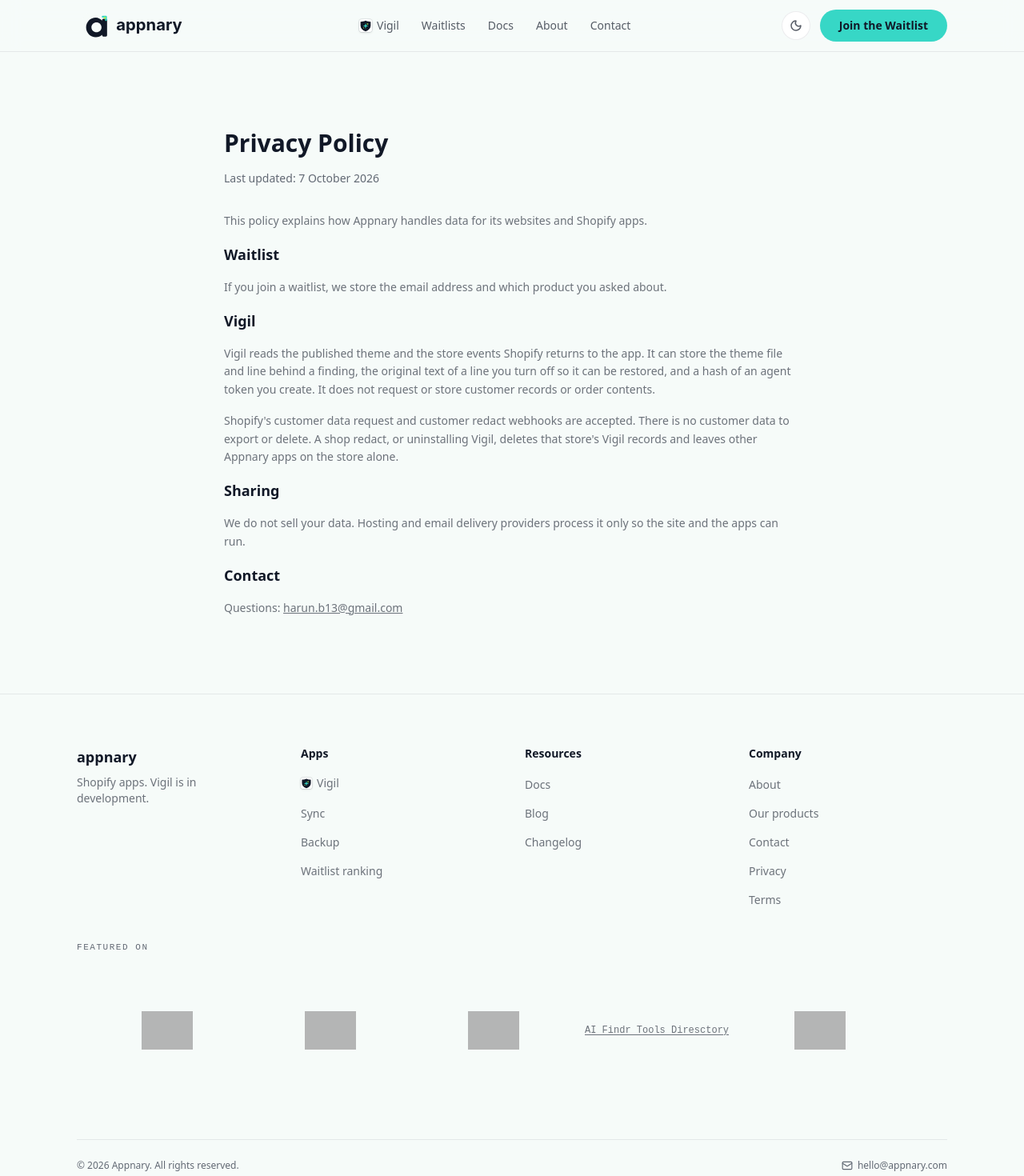
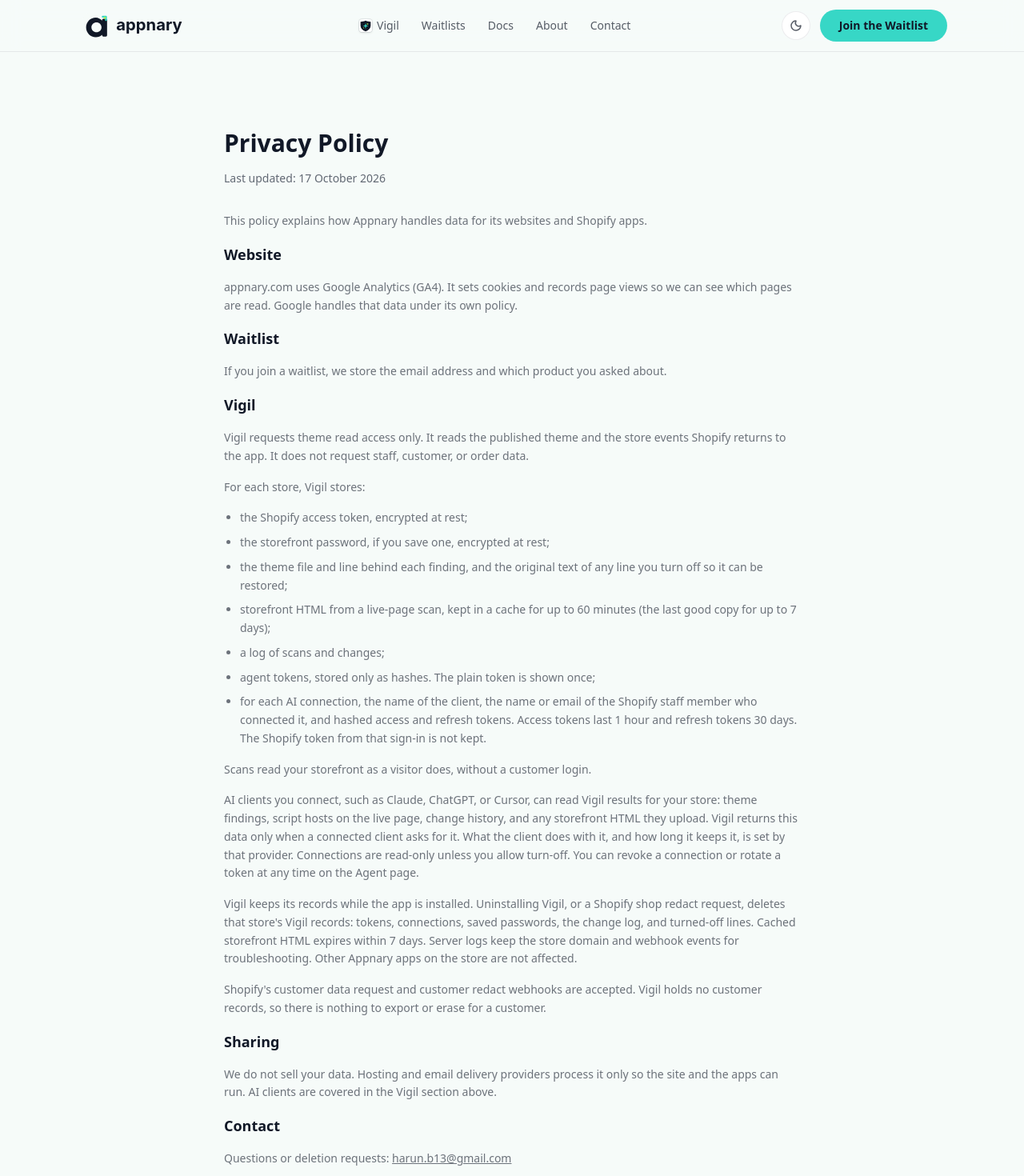
Before and after one commit to Appnary/appnary.com, a Next.js app: page /privacy in a window 1280 px wide. Shown: the top 1470 px of the page at 80% size. Built offline with nearby package versions, Linux system fonts and the light colour scheme; grey boxes are pictures that could not be loaded.

Commit message:
Privacy policy: Vigil storage, AI client access, retention, GA4 (#111)

```diff
--- a/app/docs/vigil-mcp/page.tsx
+++ b/app/docs/vigil-mcp/page.tsx
@@ -136,7 +136,7 @@
       <ul className="mt-4 list-disc space-y-3 pl-6 text-foreground/80">
         <li>Tokens are stored hashed. Vigil never shows a token again after it is created.</li>
         <li>Each token and connection works for one store only.</li>
-        <li>Vigil asks Shopify for theme read access only. It does not read staff accounts or customer records.</li>
+        <li>Vigil asks Shopify for theme read access only. It reads no customer or order records. It keeps only the name or email of the staff member who connects a client.</li>
       </ul>
     </article>
   );
--- a/app/privacy/page.tsx
+++ b/app/privacy/page.tsx
@@ -3,30 +3,53 @@
 
 export const metadata: Metadata = withPageSeo("/privacy", {
   title: "Privacy Policy | Appnary",
-  description: "How Appnary collects, uses, and shares data for Vigil and other Shopify apps, including waitlist emails, hosting, and your choices.",
+  description: "How Appnary collects, uses, and shares data for its websites and Shopify apps, including Vigil and AI agents connected to it.",
 });
 
 export default function PrivacyPage() {
   return (
     <div className="mx-auto max-w-3xl px-6 py-16 sm:py-24">
       <h1 className="text-3xl font-bold text-foreground">Privacy Policy</h1>
-      <p className="mt-4 text-sm text-muted-foreground-faint">Last updated: 7 October 2026</p>
+      <p className="mt-4 text-sm text-muted-foreground-faint">Last updated: 17 October 2026</p>
       <div className="mt-8 space-y-4 text-sm text-muted-foreground leading-relaxed">
         <p>This policy explains how Appnary handles data for its websites and Shopify apps.</p>
+        <h2 className="text-lg font-semibold text-foreground">Website</h2>
+        <p>
+          appnary.com uses Google Analytics (GA4). It sets cookies and records page views so we can see which pages are read. Google handles that data under its own policy.
+        </p>
         <h2 className="text-lg font-semibold text-foreground">Waitlist</h2>
         <p>If you join a waitlist, we store the email address and which product you asked about.</p>
         <h2 className="text-lg font-semibold text-foreground">Vigil</h2>
         <p>
-          Vigil reads the published theme and the store events Shopify returns to the app. It can store the theme file and line behind a finding, the original text of a line you turn off so it can be restored, and a hash of an agent token you create. It does not request or store customer records or order contents.
+          Vigil requests theme read access only. It reads the published theme and the store events Shopify returns to the app. It does not request staff, customer, or order data.
+        </p>
+        <p>For each store, Vigil stores:</p>
+        <ul className="list-disc space-y-2 pl-5">
+          <li>the Shopify access token, encrypted at rest;</li>
+          <li>the storefront password, if you save one, encrypted at rest;</li>
+          <li>the theme file and line behind each finding, and the original text of any line you turn off so it can be restored;</li>
+          <li>storefront HTML from a live-page scan, kept in a cache for up to 60 minutes (the last good copy for up to 7 days);</li>
+          <li>a log of scans and changes;</li>
+          <li>agent tokens, stored only as hashes. The plain token is shown once;</li>
+          <li>for each AI connection, the name of the client, the name or email of the Shopify staff member who connected it, and hashed access and refresh tokens. Access tokens last 1 hour and refresh tokens 30 days. The Shopify token from that sign-in is not kept.</li>
+        </ul>
+        <p>
+          Scans read your storefront as a visitor does, without a customer login.
         </p>
         <p>
-          Shopify&apos;s customer data request and customer redact webhooks are accepted. There is no customer data to export or delete. A shop redact, or uninstalling Vigil, deletes that store&apos;s Vigil records and leaves other Appnary apps on the store alone.
+          AI clients you connect, such as Claude, ChatGPT, or Cursor, can read Vigil results for your store: theme findings, script hosts on the live page, change history, and any storefront HTML they upload. Vigil returns this data only when a connected client asks for it. What the client does with it, and how long it keeps it, is set by that provider. Connections are read-only unless you allow turn-off. You can revoke a connection or rotate a token at any time on the Agent page.
+        </p>
+        <p>
+          Vigil keeps its records while the app is installed. Uninstalling Vigil, or a Shopify shop redact request, deletes that store&apos;s Vigil records: tokens, connections, saved passwords, the change log, and turned-off lines. Cached storefront HTML expires within 7 days. Server logs keep the store domain and webhook events for troubleshooting. Other Appnary apps on the store are not affected.
+        </p>
+        <p>
+          Shopify&apos;s customer data request and customer redact webhooks are accepted. Vigil holds no customer records, so there is nothing to export or erase for a customer.
         </p>
         <h2 className="text-lg font-semibold text-foreground">Sharing</h2>
-        <p>We do not sell your data. Hosting and email delivery providers process it only so the site and the apps can run.</p>
+        <p>We do not sell your data. Hosting and email delivery providers process it only so the site and the apps can run. AI clients are covered in the Vigil section above.</p>
         <h2 className="text-lg font-semibold text-foreground">Contact</h2>
         <p>
-          Questions: <a className="underline" href="mailto:harun.b13@gmail.com">harun.b13@gmail.com</a>
+          Questions or deletion requests: <a className="underline" href="mailto:harun.b13@gmail.com">harun.b13@gmail.com</a>
         </p>
       </div>
     </div>
```
